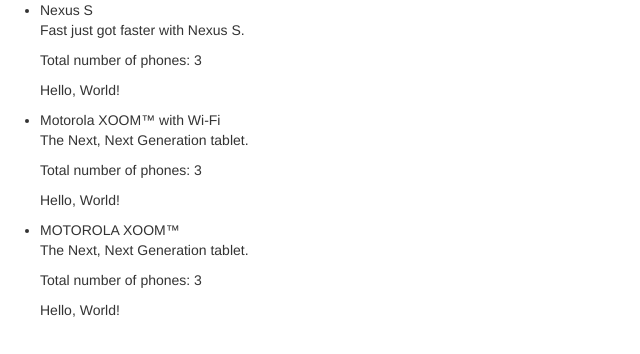
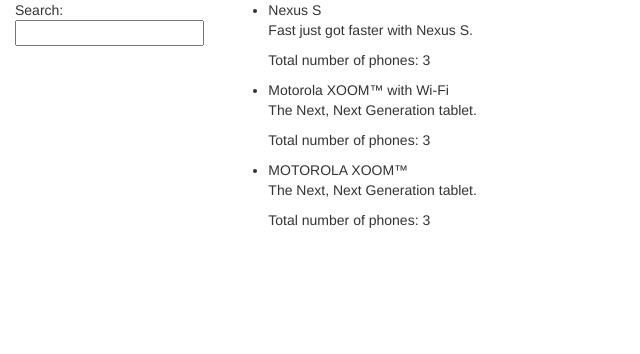
Before and after one commit to kz777/PhoneCat_NG_app, a website: page app/index.html in a window 1280 px wide. Shown: the whole page, without its empty margins (0-640 px from the left). Drawn offline with nearby package versions, Linux system fonts and the light colour scheme.

Commit message:
Added a search box and end-to-end test

```diff
--- a/app/index.html
+++ b/app/index.html
@@ -1,22 +1,38 @@
 <!doctype html>
-<html lang="en" ng-app="phonecatApp">
+<html lang="en" ng-app="phonecatApp" ng-controller="PhoneListCtrl">
 <head>
   <meta charset="utf-8">
-  <title>Google Phone Gallery</title>
+  <title ng-bind-template="Google Phone Gallery: {{query}}">Google Phone Gallery</title>
   <link rel="stylesheet" href="bower_components/bootstrap/dist/css/bootstrap.css">
   <link rel="stylesheet" href="css/app.css">
   <script src="bower_components/angular/angular.js"></script>
   <script src="js/controllers.js"></script>
 </head>
-<body ng-controller="PhoneListCtrl">
-  <ul>
-    <li ng-repeat="phone in phones">
-    	<span>{{ phone.name }}</span>
-    	<p>{{ phone.snippet }}</p>
-    	<p>Total number of phones: {{phones.length}}</p>
-    	<p>Hello, {{name}}!</p>
-	</li>
-  </ul>
+<body>
+
+	<div class="container-fluid">
+	  <div class="row">
+	    <div class="col-md-2">
+	      <!--Sidebar content-->
+
+	      Search: <input ng-model="query">
+	      <p>{{ query }}</p>
+
+	    </div>
+	    <div class="col-md-10">
+	      <!--Body content-->
+	      <ul class="phones">
+	        <li ng-repeat="phone in phones | filter:query">
+	          <span>{{ phone.name }}</span>
+	          <p>{{ phone.snippet }}</p>
+	          <p>Total number of phones: {{phones.length}}</p>
+	        </li>
+	      </ul>
+
+
+	    </div>
+	  </div>
+	</div>
 
 </body>
 </html>
```
Also changed, not shown: test/e2e/scenarios.js (+28 -4 lines).
